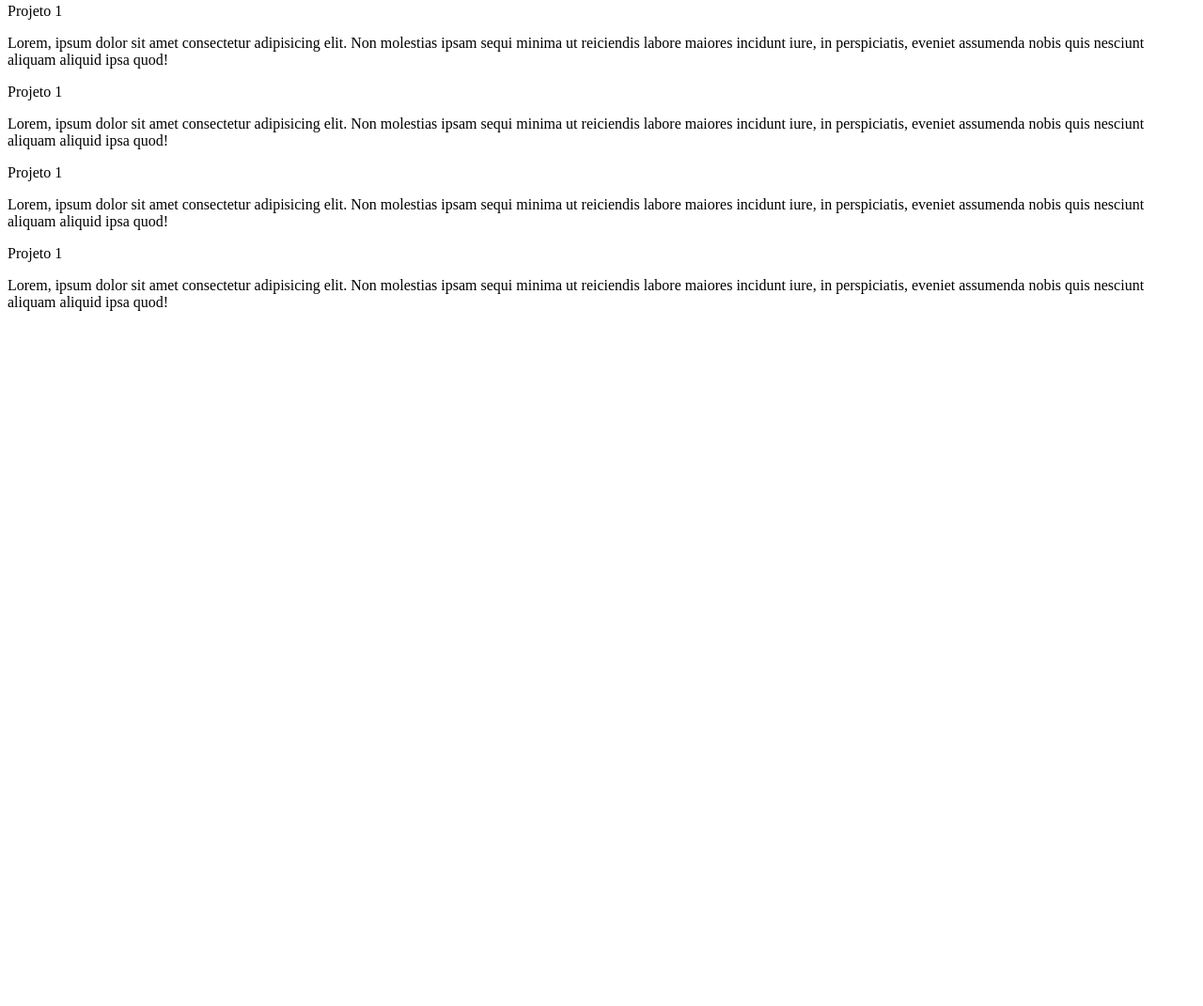
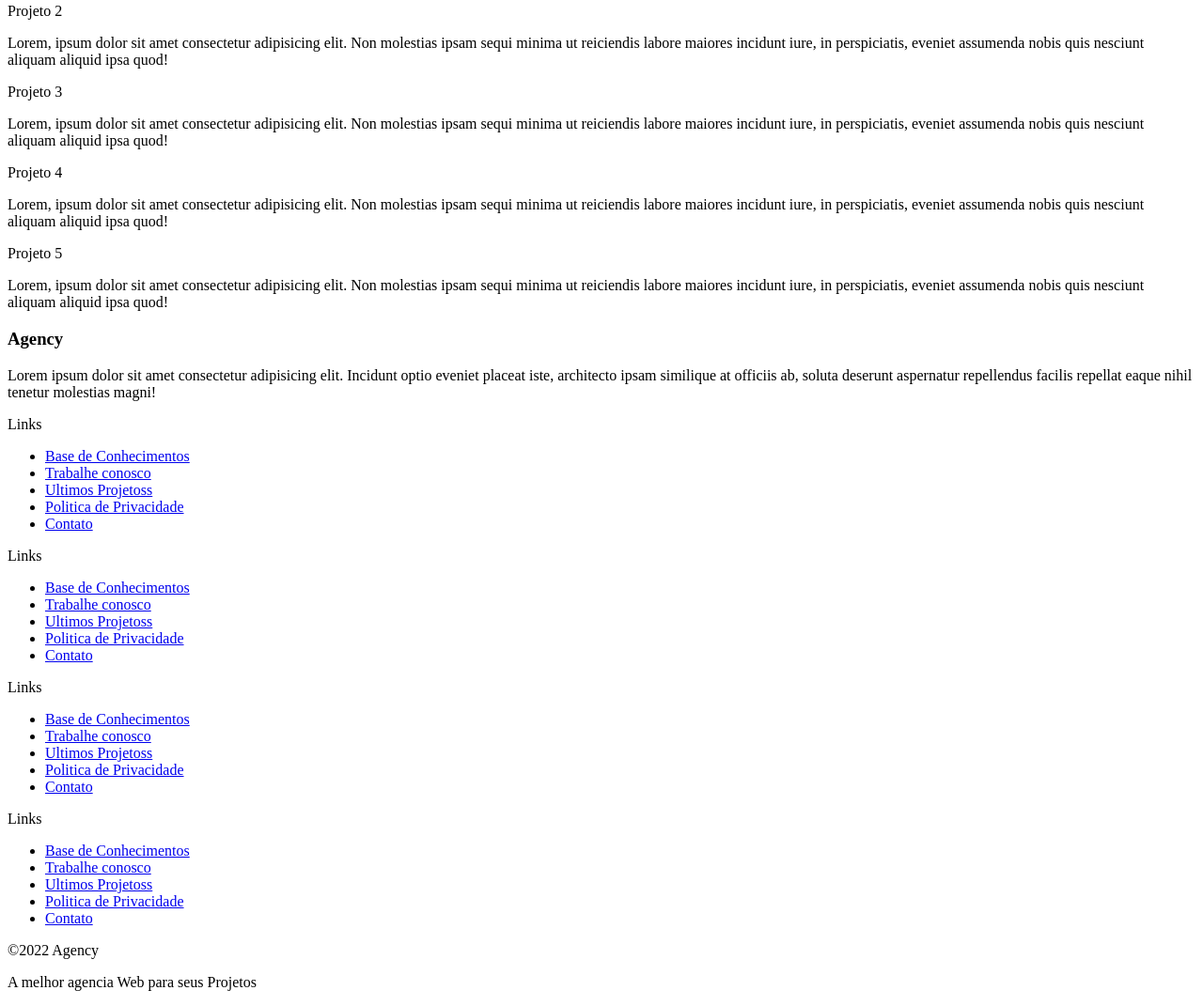
Before and after one commit to marcoscclanzoni/Agency, a plain HTML site: page index.html in a window 1280 px wide. Shown: the part 1177-2248 px from the top of the page at 94% size. Before the commit the page ends 1524 px from the top, so only its background shows below. Drawn offline with Linux system fonts and the light colour scheme.

Commit message:
conclusao do html

```diff
--- a/index.html
+++ b/index.html
@@ -62,7 +62,7 @@
 
 
     </header>
-    <!-- Conteudo principal -->
+    <!-- Conteudo principal  - SERVIÇOS -->
     <main class="services-container">
         <h2>O que fazemos</h2>
         <div class="services-card-container">
@@ -111,6 +111,7 @@
             <a href="#" class="btn btn-primary btn rounded">Veja todos nossos Serviços</a>
         </div>
     </main>
+    <!-- jobs - portifolios -->
     <div class="jobs-containers">
         <h2>Alguns de nossos Trabalhos </h2>
         <div class="job-lists">
@@ -126,7 +127,7 @@
             <div class="other-jobs-container">
                 <div class="first-job" id="Job2">
                     <div class="job-card-cover">
-                        <p class="job-card-title">Projeto 1</p>
+                        <p class="job-card-title">Projeto 2</p>
                         <p class="job-card-description">Lorem, ipsum dolor sit amet consectetur adipisicing elit. Non
                             molestias ipsam sequi minima ut reiciendis labore maiores incidunt iure, in perspiciatis,
                             eveniet assumenda nobis quis nesciunt aliquam aliquid ipsa quod!</p>
@@ -135,7 +136,7 @@
                 </div>
                 <div class="first-job" id="Job3">
                     <div class="job-card-cover">
-                        <p class="job-card-title">Projeto 1</p>
+                        <p class="job-card-title">Projeto 3</p>
                         <p class="job-card-description">Lorem, ipsum dolor sit amet consectetur adipisicing elit. Non
                             molestias ipsam sequi minima ut reiciendis labore maiores incidunt iure, in perspiciatis,
                             eveniet assumenda nobis quis nesciunt aliquam aliquid ipsa quod!</p>
@@ -144,7 +145,7 @@
                 </div>
                 <div class="first-job" id="Job4">
                     <div class="job-card-cover">
-                        <p class="job-card-title">Projeto 1</p>
+                        <p class="job-card-title">Projeto 4</p>
                         <p class="job-card-description">Lorem, ipsum dolor sit amet consectetur adipisicing elit. Non
                             molestias ipsam sequi minima ut reiciendis labore maiores incidunt iure, in perspiciatis,
                             eveniet assumenda nobis quis nesciunt aliquam aliquid ipsa quod!</p>
@@ -153,7 +154,7 @@
                 </div>
                 <div class="first-job" id="Job5">
                     <div class="job-card-cover">
-                        <p class="job-card-title">Projeto 1</p>
+                        <p class="job-card-title">Projeto 5</p>
                         <p class="job-card-description">Lorem, ipsum dolor sit amet consectetur adipisicing elit. Non
                             molestias ipsam sequi minima ut reiciendis labore maiores incidunt iure, in perspiciatis,
                             eveniet assumenda nobis quis nesciunt aliquam aliquid ipsa quod!</p>
@@ -167,6 +168,107 @@
             </div>
         </div>
     </div>
+    <!-- footer - rodape -->
+    <footer>
+        <div class="footer-container">
+            <div class="footer-desc-container">
+                <h3 class="footer-title">Agency</h3>
+                <p>Lorem ipsum dolor sit amet consectetur adipisicing elit. Incidunt optio eveniet placeat iste, architecto ipsam similique at officiis ab, soluta deserunt aspernatur repellendus facilis repellat eaque nihil tenetur molestias magni!</p>
+
+            </div>
+            <div class="footer-links-container">
+                <div class="footer-links-container-list">
+                    <p class="footer-titles">Links</p>
+                    <ul>
+                        <li>
+                            <a href="#">Base de Conhecimentos</a>
+                        </li>
+                        <li>
+                            <a href="#">Trabalhe conosco</a>
+                        </li>
+                        <li>
+                            <a href="#">Ultimos Projetoss</a>
+                        </li>
+                        <li>
+                            <a href="#">Politica de Privacidade</a>
+                        </li>
+                        <li>
+                            <a href="#">Contato</a>
+                        </li>
+                    </ul>
+                </div>
+                <div class="footer-links-container-list">
+                    <p class="footer-titles">Links</p>
+                    <ul>
+                        <li>
+                            <a href="#">Base de Conhecimentos</a>
+                        </li>
+                        <li>
+                            <a href="#">Trabalhe conosco</a>
+                        </li>
+                        <li>
+                            <a href="#">Ultimos Projetoss</a>
+                        </li>
+                        <li>
+                            <a href="#">Politica de Privacidade</a>
+                        </li>
+                        <li>
+                            <a href="#">Contato</a>
+                        </li>
+                    </ul>
+                </div>
+                <div class="footer-links-container-list">
+                    <p class="footer-titles">Links</p>
+                    <ul>
+                        <li>
+                            <a href="#">Base de Conhecimentos</a>
+                        </li>
+                        <li>
+                            <a href="#">Trabalhe conosco</a>
+                        </li>
+                        <li>
+                            <a href="#">Ultimos Projetoss</a>
+                        </li>
+                        <li>
+                            <a href="#">Politica de Privacidade</a>
+                        </li>
+                        <li>
+                            <a href="#">Contato</a>
+                        </li>
+                    </ul>
+                </div>
+                <div class="footer-links-container-list">
+                    <p class="footer-titles">Links</p>
+                    <ul>
+                        <li>
+                            <a href="#">Base de Conhecimentos</a>
+                        </li>
+                        <li>
+                            <a href="#">Trabalhe conosco</a>
+                        </li>
+                        <li>
+                            <a href="#">Ultimos Projetoss</a>
+                        </li>
+                        <li>
+                            <a href="#">Politica de Privacidade</a>
+                        </li>
+                        <li>
+                            <a href="#">Contato</a>
+                        </li>
+                    </ul>
+                </div>
+
+
+            </div>
+            <div class="footer-copy-right-contaneir">
+                <p>&copy;2022 Agency</p>
+                <p>A melhor agencia Web para seus Projetos</p>
+            </div>
+
+
+
+        </div>
+    </footer>
 
 
 </body>
```
